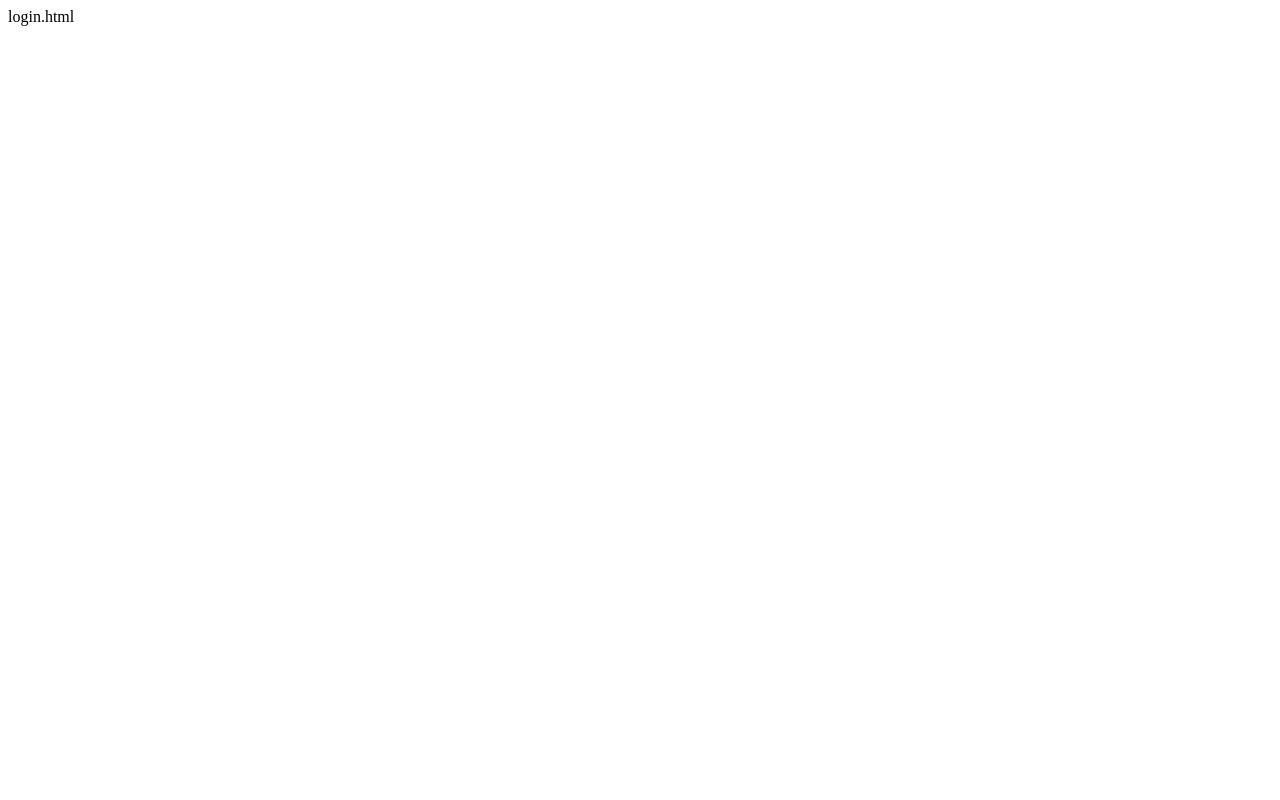
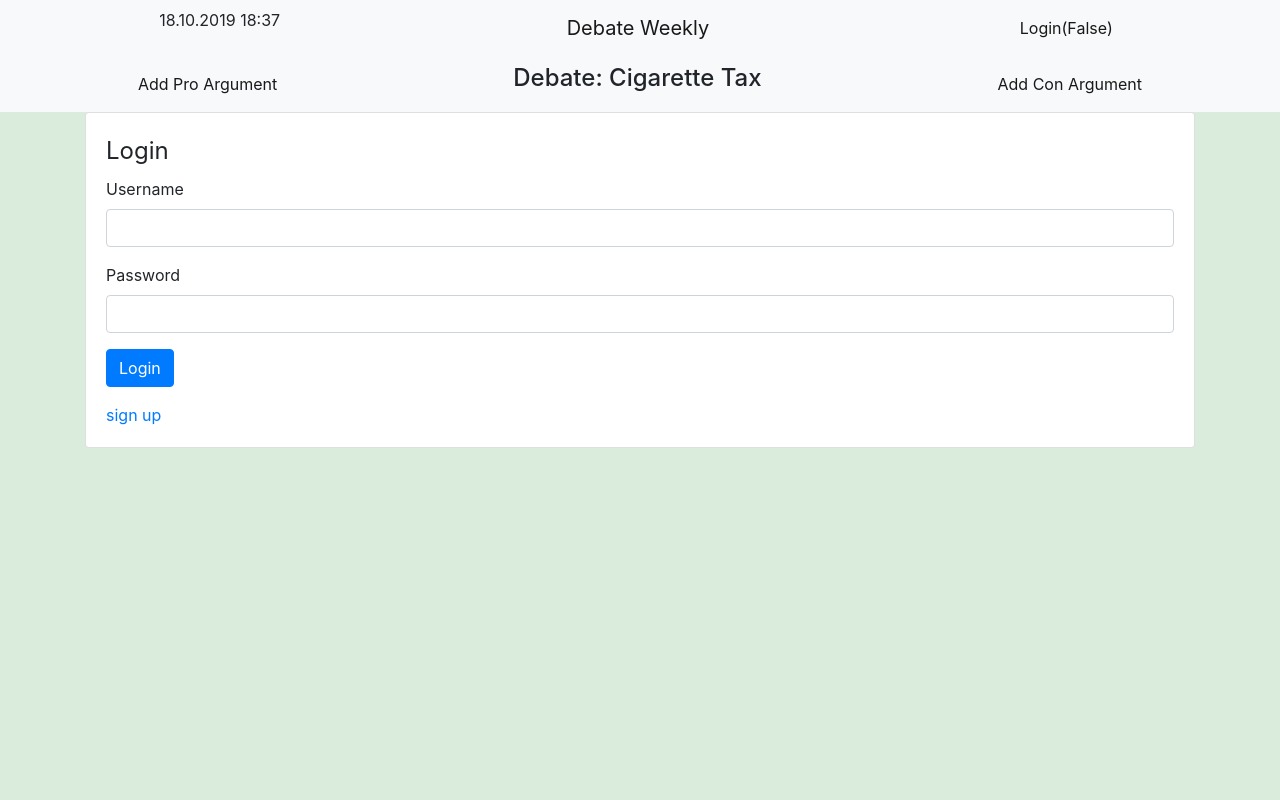
Before and after one commit to KitsuneNoctus/Debate-Weekly-App, a Flask app: page /login/new_user in a window 1280 px wide. Before the commit the page is almost empty. Run offline with Flask 2, Linux system fonts and the light colour scheme; some libraries are stand-ins or nearby versions; some web fonts are replaced.

Commit message:
making sure to add new users to the data base.

```diff
--- a/app.py
+++ b/app.py
@@ -96,7 +96,12 @@ def comments_delete(comment_id):
 #=========================================================================
 @app.route('/login/new_user')
 def sign_up():
-    return('login.html')
+    user = {
+        'username': request.form.get('username'),
+        'password': request.form.get('password')
+    }
+    user_id = users.insert_one(user).inserted_id
+    return render_template('login.html')
     pass
 
 @app.route('/login', methods=['GET', 'POST'])
@@ -106,7 +111,7 @@ def login():
     # https://realpython.com/introduction-to-flask-part-2-creating-a-login-page/
     error = None
     if request.method == 'POST':
-        if request.form['username'] != 'admin' or request.form['password'] != 'admin':
+        if request.form['username'] != users.find({'username':request.form['username']}) or request.form['password'] != users.findOne({'password':request.form['password']}):
             error = 'Invalid Credentials. Please try again.'
         else:
             return redirect(url_for('index'))
--- a/templates/login.html
+++ b/templates/login.html
@@ -14,9 +14,10 @@
                         <div class='form-group'>
                             <button class='btn btn-primary' type='submit'>Login</button>
                         </div>
-                        <form method='POST' action='/login/new_user'>
+                        <a href="/login/new_user">sign up</a>
+                        <!-- <form method='POST' action='/login/new_user'>
                             <button class='btn btn-primary' type='submit'>Sign Up</button>
-                        </div>
+                        </div> -->
                 </div>
             </div>
 
```
